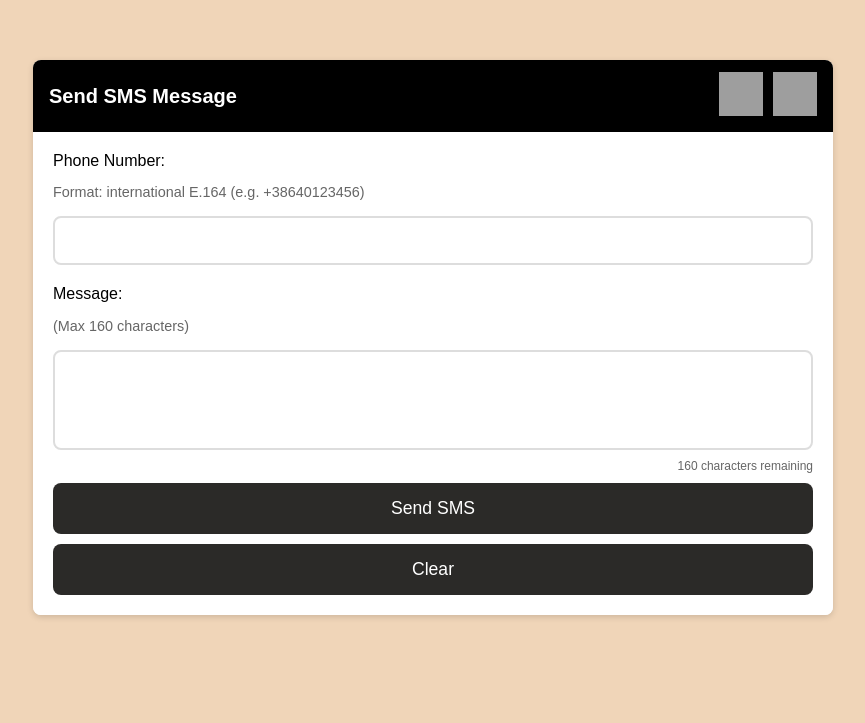
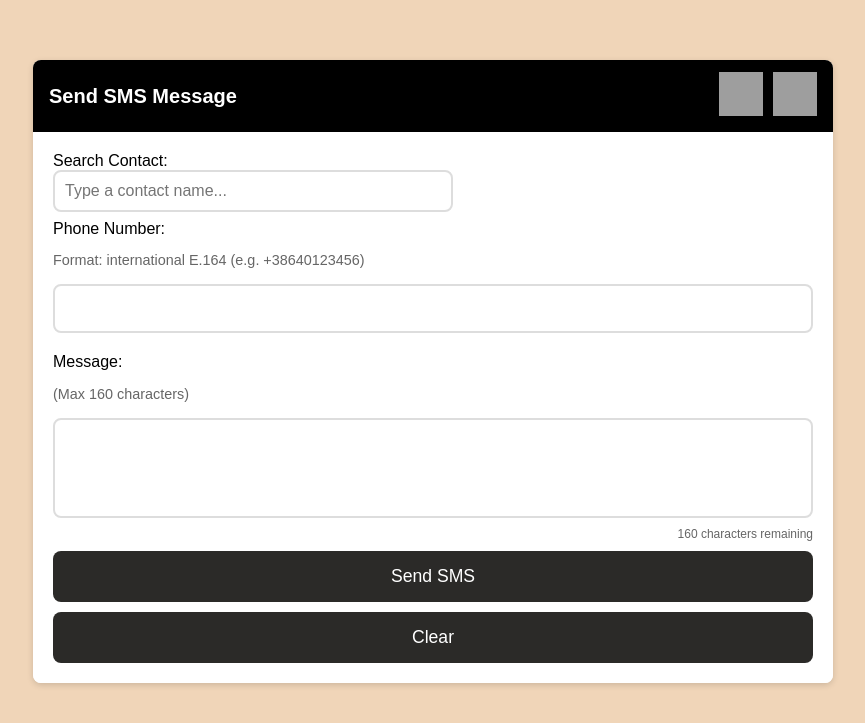
Before and after one commit to MatejKovacic/RasPBX-install, a PHP site: page /index.php in a window 1280 px wide. Shown: the top 723 px of the page, without its empty margins (207-1072 px from the left). Run offline with PHP 8.4, Linux system fonts and the light colour scheme; the visitor is signed in with stand-in values (Sample User, id 1); grey boxes are pictures that could not be loaded.

Commit message:
Update index.php
Contact list support (you can select contact from a drop down menu)

```diff
--- a/SMS_and_MMS/index.php
+++ b/SMS_and_MMS/index.php
@@ -10,6 +10,7 @@
  *
  *  Updated features:
  *  =================
+ *  - Contact list support
  *  - Mobile friendly
  *  - Switchable regex for local or E.164 phone number formats
  *  - One phone number only (no multiple recipients)
@@ -222,7 +223,102 @@ document.addEventListener('DOMContentLoaded', () => {
     document.getElementById('phonenumbers').addEventListener('input', sanitizePhoneInput);
     document.getElementById('message').addEventListener('input', updateCharCounter);
     updateCharCounter();
+
+    // Load contacts first
+    loadContacts().then(() => {
+        // If phone field already has a number (from ?number=...), try to match name
+        const phoneInput = document.getElementById('phonenumbers');
+        const num = phoneInput.value.trim();
+        if (num) {
+            const match = contacts.find(c => c.number === num);
+            if (match) {
+                document.getElementById('contactSearch').value = match.name;
+            }
+        }
+
+        // Keep sync working when user types/pastes later
+        phoneInput.addEventListener('input', () => {
+            const num = phoneInput.value.trim();
+            const match = contacts.find(c => c.number === num);
+            if (match) {
+                document.getElementById('contactSearch').value = match.name;
+            } else {
+                document.getElementById('contactSearch').value = "";
+            }
+        });
+    });
 });
+
+let contacts = [];
+
+async function loadContacts() {
+  try {
+    const res = await fetch('get_contacts.php');
+    contacts = await res.json();
+  } catch (err) {
+    console.error("Failed to load contacts:", err);
+  }
+}
+
+function filterContacts(query) {
+  query = query.toLowerCase();
+  return contacts.filter(c => c.name.toLowerCase().includes(query));
+}
+
+function showDropdown(results) {
+  const dropdown = document.getElementById('contactDropdown');
+  dropdown.innerHTML = "";
+  if (results.length === 0) {
+    dropdown.style.display = "none";
+    return;
+  }
+  results.forEach(c => {
+    const div = document.createElement('div');
+    div.textContent = c.name + " (" + c.number + ")";
+    div.onclick = () => {
+      document.getElementById('phonenumbers').value = c.number;
+      document.getElementById('contactSearch').value = c.name;  // set full name
+      dropdown.style.display = "none";
+    };
+    dropdown.appendChild(div);
+  });
+  dropdown.style.display = "block";
+}
+
+document.addEventListener('DOMContentLoaded', () => {
+  loadContacts();
+
+  const searchInput = document.getElementById('contactSearch');
+  searchInput.addEventListener('input', () => {
+      const query = searchInput.value.trim();
+
+      // If user cleared the contact search box → clear phone field too
+      if (query.length === 0) {
+          document.getElementById('phonenumbers').value = "";
+          document.getElementById('contactDropdown').style.display = "none";
+          return;
+      }
+
+      const results = filterContacts(query);
+
+      // If exactly one match and user typed full name (case-insensitive) → autofill phone
+      if (results.length === 1 && results[0].name.toLowerCase() === query.toLowerCase()) {
+          document.getElementById('phonenumbers').value = results[0].number;
+          document.getElementById('contactDropdown').style.display = "none";
+          return;
+      }
+
+      // Otherwise, show dropdown for selection
+      showDropdown(results);
+  });
+
+  document.addEventListener('click', (e) => {
+    if (!e.target.closest('#contactSearch') && !e.target.closest('#contactDropdown')) {
+      document.getElementById('contactDropdown').style.display = "none";
+    }
+  });
+});
+
 </script>
 </head>
 <body>
@@ -319,6 +415,40 @@ document.addEventListener('DOMContentLoaded', () => {
     border-radius: 6px;
     text-align: center;
   }
+
+  /* Contact search styling */
+  #contactSearch {
+    width: 100%;
+    max-width: 400px;   /* prevents it from being too wide */
+    padding: 10px;
+    font-size: 1em;
+    border: 2px solid #ddd;
+    border-radius: 8px;
+    margin-bottom: 8px;
+  }
+
+  #contactDropdown {
+    position: absolute;
+    background: #fff;
+    border: 1px solid #ccc;
+    border-radius: 6px;
+    max-height: 200px;
+    overflow-y: auto;
+    width: 100%;
+    max-width: 400px;   /* same width as search input */
+    z-index: 1000;
+    display: none;
+  }
+
+  #contactDropdown div {
+    padding: 10px;
+    cursor: pointer;
+    font-size: 0.95em;
+  }
+
+  #contactDropdown div:hover {
+    background: #f5f5f5;
+  }
 </style>
 
 <div class="container">
@@ -336,6 +466,13 @@ document.addEventListener('DOMContentLoaded', () => {
 
   <div class="content">
     <form id="smsForm" onsubmit="sendSMS(event)">
+
+      <label>Search Contact:</label>
+      <div style="position: relative; max-width: 400px;">
+        <input type="text" id="contactSearch" placeholder="Type a contact name..." autocomplete="off">
+        <div id="contactDropdown" class="dropdown"></div>
+      </div>
+
       <label>Phone Number:</label>
       <p class="note">Format: international E.164 (e.g. +38640123456)</p>
       <input type="text" id="phonenumbers" name="phonenumbers" value="<?= $prefillNumber ?>" required>
```
